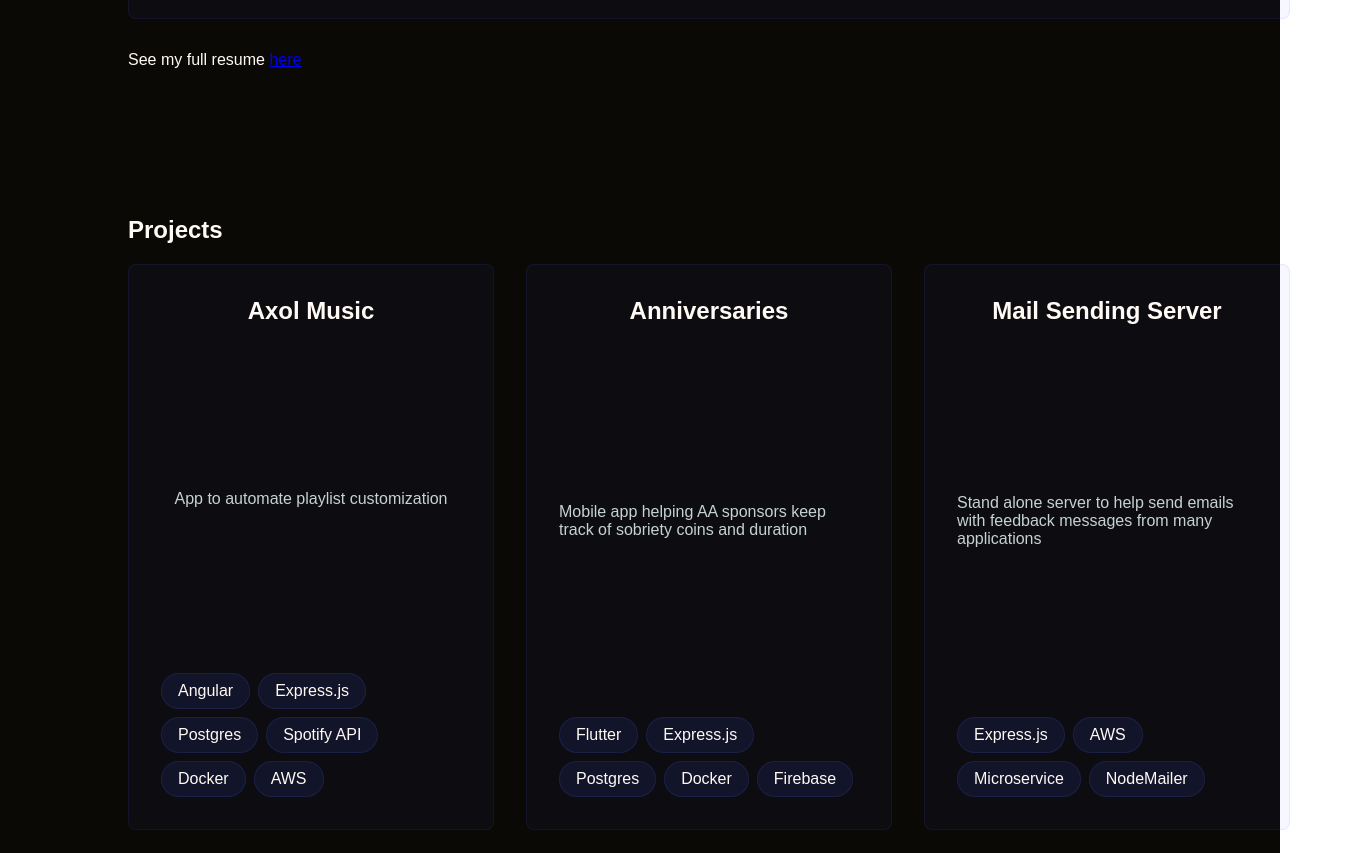
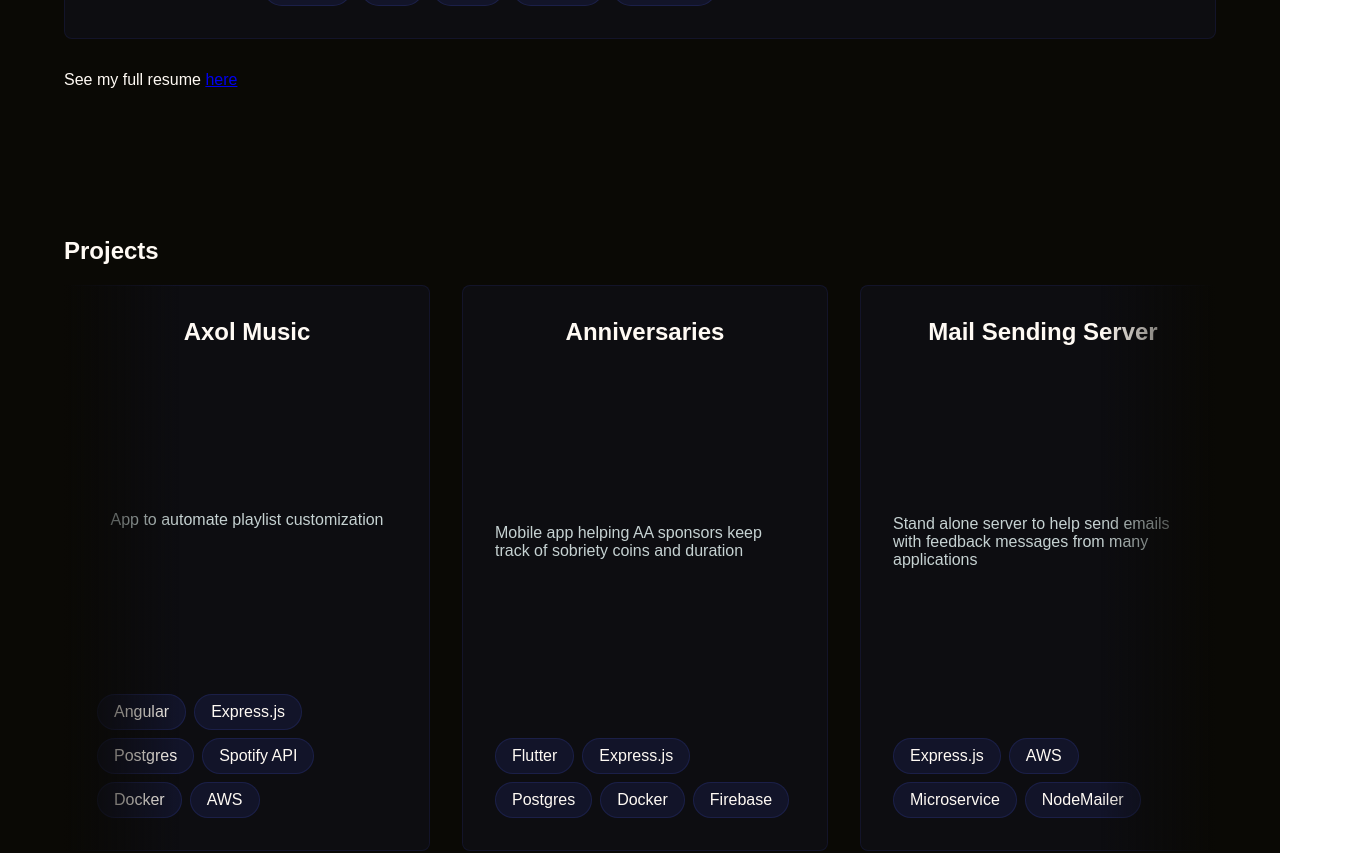
Before and after one commit to mccormickgriffin/griffin-mccormick-portfolio, a React (Create React App) app: page / in a window 1280 px wide. Shown: the part 1860-2713 px from the top of the page, 1354 px wide, since content can reach past the window. Built offline with nearby package versions, Linux system fonts and the light colour scheme.

Commit message:
fixed full page side scrolling issue

```diff
--- a/src/components/Projects.jsx
+++ b/src/components/Projects.jsx
@@ -26,17 +26,19 @@ const projects = [
     description:
       "Stand alone server to help send emails with feedback messages from many applications",
     technologies: ["Express.js", "AWS", "Microservice", "NodeMailer"],
-  },
+  }
 ];
 
 function Projects() {
   return (
     <section id={SECTION_IDS.PROJECTS}>
       <h1>Projects</h1>
-      <div className="projects-container">
-        {projects.map((project) => (
-          <ProjectCard key={project.name} {...project} />
-        ))}
+      <div className="fade-to-background">
+        <div className="projects-container">
+          {projects.map((project) => (
+            <ProjectCard key={project.name} {...project} />
+          ))}
+        </div>
       </div>
     </section>
   );
--- a/src/styles/MainPage.scss
+++ b/src/styles/MainPage.scss
@@ -2,5 +2,5 @@
 
 .main-page {
     display: flex;
-    padding: $top-nav-height $padding-large;
+    padding: $top-nav-height 0;
 }
--- a/src/styles/MainPageContent.scss
+++ b/src/styles/MainPageContent.scss
@@ -2,4 +2,9 @@
 
 section {
   min-height: calc(100vh - #{$top-nav-height});
+  overflow: hidden;
 }
+
+.main-page-content {
+  width: 100%;
+}
--- a/src/styles/ProjectCard.scss
+++ b/src/styles/ProjectCard.scss
@@ -2,6 +2,7 @@
 @import "spacing";
 
 .project-card {
+    min-width: 300px;
     width: 300px;
     height: 500px;
     border-radius: 8px;
--- a/src/styles/Projects.scss
+++ b/src/styles/Projects.scss
@@ -1,6 +1,34 @@
+@import "colors";
 @import "spacing";
 
 .projects-container {
-    display: flex;
-    gap: $padding-medium;
+  display: flex;
+  gap: $padding-medium;
+  overflow-x: auto;
 }
+
+.fade-to-background {
+  position: relative;
+  width: 100%; // Adjust width as needed
+  height: 100%; // Adjust height as needed
+
+  &::before,
+  &::after {
+    content: "";
+    position: absolute;
+    top: 0;
+    bottom: 0;
+    width: 10%;
+    z-index: 1;
+  }
+
+  &::before {
+    left: 0;
+    background: linear-gradient(to right, rgba($background, 1), rgba(0, 0, 0, 0));
+  }
+
+  &::after {
+    right: 0;
+    background: linear-gradient(to left, rgba($background, 1), rgba(0, 0, 0, 0));
+  }
+}
```
